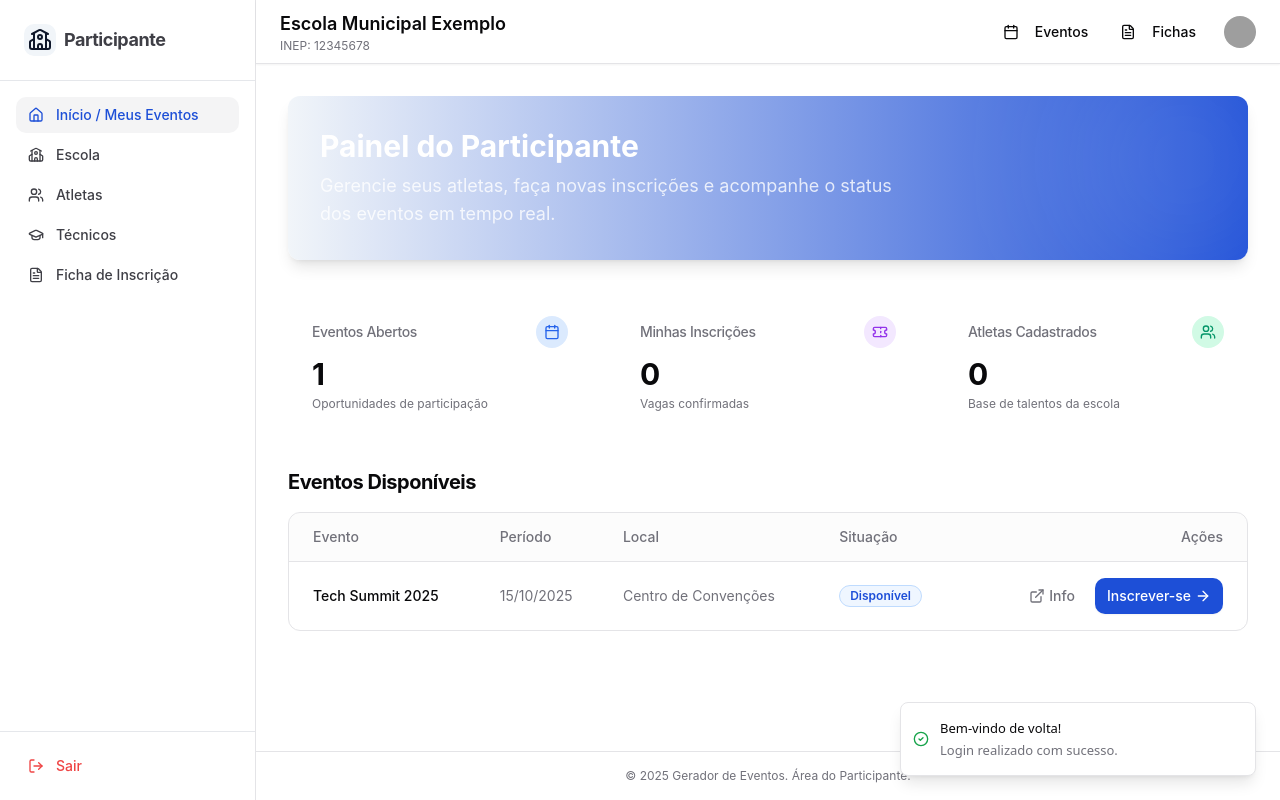
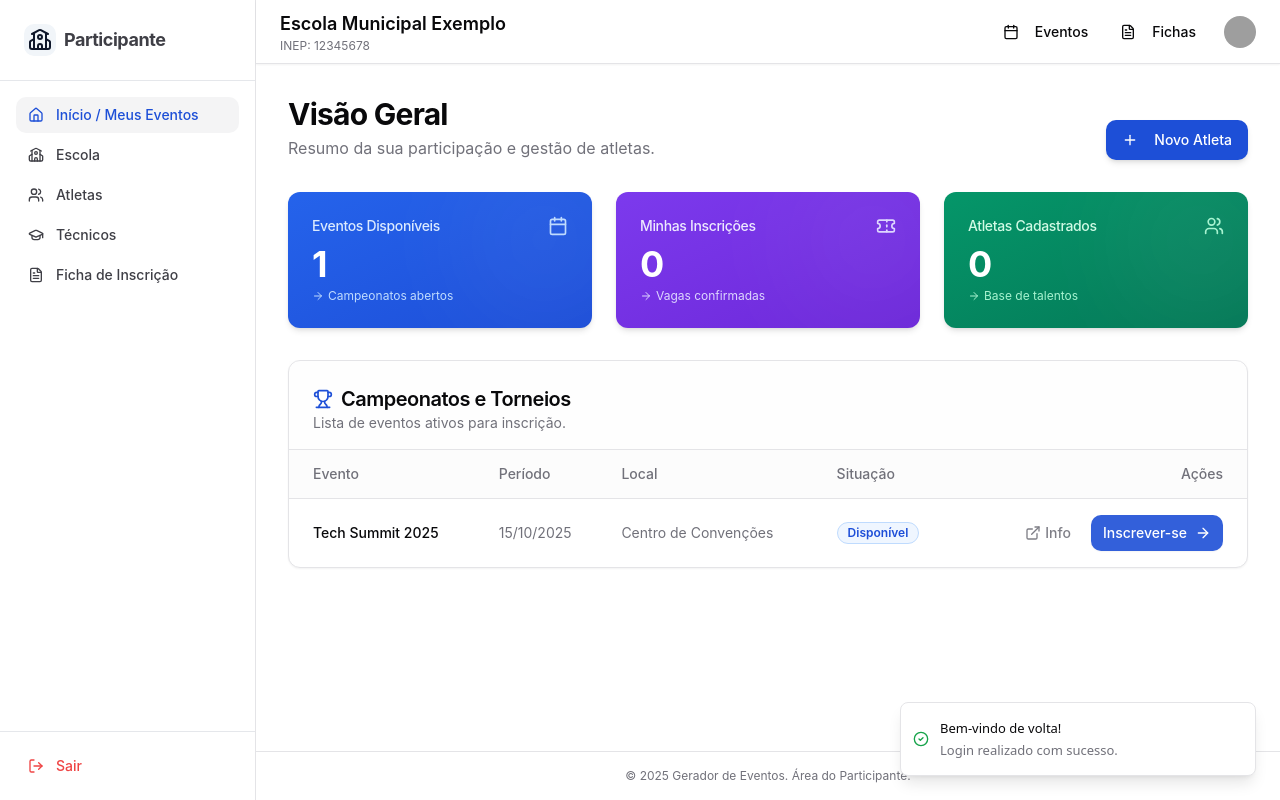
Before and after one commit to AtilaMedeiros/gerador-de-eventos_ultimo, a React (Vite) app: page /area-do-participante/inicio in a window 1280 px wide. Both pictures are taken after typing "name@example.com", "Sample123" into the empty fields and a click on the button "Entrar no Sistema". Built offline with nearby package versions, Linux system fonts and the light colour scheme; grey boxes are pictures that could not be loaded.

Commit message:
feat: redesenha a UI da página inicial do participante, adicionando novos cartões de métricas e contagem regressiva para eventos.

```diff
--- a/src/pages/participant/ParticipantHome.tsx
+++ b/src/pages/participant/ParticipantHome.tsx
@@ -1,5 +1,28 @@
-import { Card, CardContent, CardHeader, CardTitle } from '@/components/ui/card'
+import { useMemo } from 'react'
+import { useNavigate } from 'react-router-dom'
+import {
+  Users,
+  Calendar,
+  Ticket,
+  ArrowRight,
+  ExternalLink,
+  Activity,
+  Trophy,
+  AlertCircle,
+  CalendarDays,
+  Plus,
+} from 'lucide-react'
+import { format, differenceInDays, differenceInHours, isPast } from 'date-fns'
+import { ptBR } from 'date-fns/locale'
+
 import { Button } from '@/components/ui/button'
+import {
+  Card,
+  CardContent,
+  CardHeader,
+  CardTitle,
+  CardDescription,
+} from '@/components/ui/card'
 import {
   Table,
   TableBody,
@@ -9,18 +32,10 @@ import {
   TableRow,
 } from '@/components/ui/table'
 import { Badge } from '@/components/ui/badge'
-import {
-  Calendar,
-  Users,
-  ExternalLink,
-  Ticket,
-  ArrowRight,
-} from 'lucide-react'
-import { useNavigate } from 'react-router-dom'
+import { ScrollArea } from '@/components/ui/scroll-area'
+import { cn } from '@/lib/utils'
 import { useEvent } from '@/contexts/EventContext'
 import { useParticipant } from '@/contexts/ParticipantContext'
-import { format } from 'date-fns'
-import { ptBR } from 'date-fns/locale'
 
 const generateSlug = (text: string) => {
   return text
@@ -36,12 +51,17 @@ export default function ParticipantHome() {
   const { events } = useEvent()
   const { inscriptions, athletes } = useParticipant()
 
-  const activeEvents = events.filter((e) => e.status === 'published')
+  // 1. Filter Active Events
+  const activeEvents = useMemo(() => {
+    return events.filter((e) => e.status === 'published')
+  }, [events])
 
+  // 2. Metrics
   const openEventsCount = activeEvents.length
   const confirmedInscriptionsCount = inscriptions.length
   const totalAthletes = athletes.length
 
+  // 3. Helper for Inscription Status
   const getInscriptionStatus = (eventId: string) => {
     const hasInscriptions = inscriptions.some((i) => i.eventId === eventId)
     return hasInscriptions ? 'Inscrito' : 'Disponível'
@@ -52,172 +72,292 @@ export default function ParticipantHome() {
     window.open(`/evento/${slug}/${event.id}`, '_blank')
   }
 
+  // 4. Find the most urgent deadline (optional logic for countdowns)
+  const nextDeadline = useMemo(() => {
+    const dates = activeEvents
+      .map(e => new Date(e.registrationIndividualEnd))
+      .filter(date => !isPast(date))
+      .sort((a, b) => a.getTime() - b.getTime())
+    return dates[0]
+  }, [activeEvents])
+
   return (
     <div className="space-y-8 animate-fade-in">
-      {/* Welcome Banner */}
-      <div className="bg-gradient-to-r from-secondary to-primary rounded-xl p-8 text-white shadow-lg relative overflow-hidden">
-        <div className="absolute top-0 right-0 w-64 h-64 bg-white/10 rounded-full blur-3xl -mr-16 -mt-16"></div>
-        <div className="relative z-10">
-          <h2 className="text-3xl font-bold mb-2">Painel do Participante</h2>
-          <p className="text-white/80 max-w-xl text-lg">
-            Gerencie seus atletas, faça novas inscrições e acompanhe o status
-            dos eventos em tempo real.
+      {/* Header Section */}
+      <div className="flex flex-col md:flex-row justify-between items-start md:items-end gap-4">
+        <div>
+          <h2 className="text-3xl font-bold tracking-tight text-foreground">
+            Visão Geral
+          </h2>
+          <p className="text-muted-foreground mt-1">
+            Resumo da sua participação e gestão de atletas.
           </p>
+        </div>
+        <div className="flex gap-3">
+          <Button
+            className="bg-primary text-primary-foreground shadow-md hover:shadow-lg transition-all"
+            onClick={() => navigate('/area-do-participante/atletas/novo')}
+          >
+            <Plus className="mr-2 h-4 w-4" /> Novo Atleta
+          </Button>
         </div>
       </div>
 
-      {/* Stats Cards */}
-      <div className="grid gap-6 md:grid-cols-3">
-        <Card className="border-none shadow-card hover:shadow-lg transition-all duration-300">
-          <CardHeader className="flex flex-row items-center justify-between space-y-0 pb-2">
-            <CardTitle className="text-sm font-medium text-muted-foreground">
-              Eventos Abertos
+      {/* Top Metrics Row */}
+      <div className="grid gap-6 md:grid-cols-2 lg:grid-cols-3">
+        {/* Metric 1: Open Events */}
+        <Card className="border-none shadow-md bg-gradient-to-br from-blue-600 to-blue-700 text-white relative overflow-hidden group">
+          <div className="absolute top-0 right-0 -mt-4 -mr-4 w-32 h-32 bg-white/10 rounded-full blur-3xl group-hover:bg-white/20 transition-colors" />
+          <CardHeader className="flex flex-row items-center justify-between space-y-0 pb-2 relative z-10">
+            <CardTitle className="text-sm font-medium text-blue-100">
+              Eventos Disponíveis
             </CardTitle>
-            <div className="h-8 w-8 bg-blue-100 text-blue-600 rounded-full flex items-center justify-center">
-              <Calendar className="h-4 w-4" />
-            </div>
+            <Calendar className="h-5 w-5 text-blue-200" />
           </CardHeader>
-          <CardContent>
-            <div className="text-3xl font-bold text-foreground">
+          <CardContent className="relative z-10">
+            <div className="text-4xl font-bold">
               {openEventsCount}
             </div>
-            <p className="text-xs text-muted-foreground mt-1">
-              Oportunidades de participação
+            <p className="text-xs text-blue-200 mt-1 flex items-center">
+              <ArrowRight className="h-3 w-3 mr-1" /> Campeonatos abertos
             </p>
           </CardContent>
         </Card>
-        <Card className="border-none shadow-card hover:shadow-lg transition-all duration-300">
-          <CardHeader className="flex flex-row items-center justify-between space-y-0 pb-2">
-            <CardTitle className="text-sm font-medium text-muted-foreground">
+
+        {/* Metric 2: Inscriptions */}
+        <Card className="border-none shadow-md bg-gradient-to-br from-violet-600 to-violet-700 text-white relative overflow-hidden group">
+          <div className="absolute top-0 right-0 -mt-4 -mr-4 w-32 h-32 bg-white/10 rounded-full blur-3xl group-hover:bg-white/20 transition-colors" />
+          <CardHeader className="flex flex-row items-center justify-between space-y-0 pb-2 relative z-10">
+            <CardTitle className="text-sm font-medium text-violet-100">
               Minhas Inscrições
             </CardTitle>
-            <div className="h-8 w-8 bg-purple-100 text-purple-600 rounded-full flex items-center justify-center">
-              <Ticket className="h-4 w-4" />
-            </div>
+            <Ticket className="h-5 w-5 text-violet-200" />
           </CardHeader>
-          <CardContent>
-            <div className="text-3xl font-bold text-foreground">
+          <CardContent className="relative z-10">
+            <div className="text-4xl font-bold">
               {confirmedInscriptionsCount}
             </div>
-            <p className="text-xs text-muted-foreground mt-1">
-              Vagas confirmadas
+            <p className="text-xs text-violet-200 mt-1 flex items-center">
+              <ArrowRight className="h-3 w-3 mr-1" /> Vagas confirmadas
             </p>
           </CardContent>
         </Card>
-        <Card className="border-none shadow-card hover:shadow-lg transition-all duration-300">
-          <CardHeader className="flex flex-row items-center justify-between space-y-0 pb-2">
-            <CardTitle className="text-sm font-medium text-muted-foreground">
+
+        {/* Metric 3: Athletes */}
+        <Card className="border-none shadow-md bg-gradient-to-br from-emerald-600 to-emerald-700 text-white relative overflow-hidden group">
+          <div className="absolute top-0 right-0 -mt-4 -mr-4 w-32 h-32 bg-white/10 rounded-full blur-3xl group-hover:bg-white/20 transition-colors" />
+          <CardHeader className="flex flex-row items-center justify-between space-y-0 pb-2 relative z-10">
+            <CardTitle className="text-sm font-medium text-emerald-100">
               Atletas Cadastrados
             </CardTitle>
-            <div className="h-8 w-8 bg-emerald-100 text-emerald-600 rounded-full flex items-center justify-center">
-              <Users className="h-4 w-4" />
-            </div>
+            <Users className="h-5 w-5 text-emerald-200" />
           </CardHeader>
-          <CardContent>
-            <div className="text-3xl font-bold text-foreground">
+          <CardContent className="relative z-10">
+            <div className="text-4xl font-bold">
               {totalAthletes}
             </div>
-            <p className="text-xs text-muted-foreground mt-1">
-              Base de talentos da escola
+            <p className="text-xs text-emerald-200 mt-1 flex items-center">
+              <ArrowRight className="h-3 w-3 mr-1" /> Base de talentos
             </p>
           </CardContent>
         </Card>
       </div>
 
-      {/* Events List */}
-      <div className="space-y-4">
+      {/* Countdowns Row (Optional - If there is a deadline) */}
+      {nextDeadline && (
+        <div className="grid gap-6 md:grid-cols-1">
+          <CountdownCard
+            title="Próximo Encerramento de Inscrições"
+            date={nextDeadline}
+            icon={CalendarDays}
+            colorClass="bg-amber-50 dark:bg-amber-900/20 border-amber-100 dark:border-amber-800"
+            iconClass="text-amber-600 dark:text-amber-400"
+          />
+        </div>
+      )}
+
+
+      {/* Main Content: Events Table */}
+      <Card className="border shadow-sm">
+        <CardHeader className="border-b bg-muted/10 pb-4">
           <div className="flex items-center justify-between">
-          <h3 className="text-xl font-bold tracking-tight">
-            Eventos Disponíveis
-          </h3>
+            <div>
+              <CardTitle className="text-xl flex items-center gap-2">
+                <Trophy className="h-5 w-5 text-primary" />
+                Campeonatos e Torneios
+              </CardTitle>
+              <CardDescription>
+                Lista de eventos ativos para inscrição.
+              </CardDescription>
             </div>
-        <Card className="border shadow-card overflow-hidden">
+            {activeEvents.length > 3 && (
+              <Button variant="ghost" size="sm" className="text-xs">
+                Ver todos
+              </Button>
+            )}
+          </div>
+        </CardHeader>
         <CardContent className="p-0">
+          {activeEvents.length === 0 ? (
+            <EmptyState text="Nenhum evento com inscrições abertas no momento." />
+          ) : (
             <Table>
               <TableHeader className="bg-muted/30">
                 <TableRow>
                   <TableHead className="pl-6">Evento</TableHead>
-                  <TableHead>Período</TableHead>
-                  <TableHead>Local</TableHead>
+                  <TableHead className="hidden md:table-cell">Período</TableHead>
+                  <TableHead className="hidden md:table-cell">Local</TableHead>
                   <TableHead>Situação</TableHead>
                   <TableHead className="text-right pr-6">Ações</TableHead>
                 </TableRow>
               </TableHeader>
               <TableBody>
-                {activeEvents.length === 0 ? (
-                  <TableRow>
-                    <TableCell
-                      colSpan={5}
-                      className="h-32 text-center text-muted-foreground"
-                    >
-                      Nenhum evento com inscrições abertas no momento.
-                    </TableCell>
-                  </TableRow>
-                ) : (
-                  activeEvents.map((event) => {
+                {activeEvents.map((event) => {
                   const status = getInscriptionStatus(event.id)
                   return (
-                      <TableRow key={event.id} className="hover:bg-muted/10">
+                    <TableRow key={event.id} className="hover:bg-muted/5 transition-colors group">
                       <TableCell className="pl-6 font-medium text-foreground">
-                          {event.name}
+                        <span className="block">{event.name}</span>
+                        <span className="md:hidden text-xs text-muted-foreground">
+                          {format(event.startDate, 'dd/MM', { locale: ptBR })} • {event.location}
+                        </span>
                       </TableCell>
-                        <TableCell className="text-muted-foreground">
-                          {format(event.startDate, 'dd/MM/yyyy', {
-                            locale: ptBR,
-                          })}
+                      <TableCell className="hidden md:table-cell text-muted-foreground">
+                        {format(event.startDate, 'dd/MM/yyyy', { locale: ptBR })}
                       </TableCell>
-                        <TableCell className="text-muted-foreground">
+                      <TableCell className="hidden md:table-cell text-muted-foreground">
                         {event.location}
                       </TableCell>
                       <TableCell>
                         <Badge
-                            variant={
-                              status === 'Inscrito' ? 'secondary' : 'outline'
-                            }
-                            className={
+                          variant={status === 'Inscrito' ? 'secondary' : 'outline'}
+                          className={cn(
+                            "transition-colors",
                             status === 'Inscrito'
-                                ? 'bg-emerald-100 text-emerald-700 hover:bg-emerald-200'
-                                : 'bg-blue-50 text-blue-700 border-blue-200'
-                            }
+                              ? 'bg-emerald-100 text-emerald-700 hover:bg-emerald-200 border-emerald-200'
+                              : 'bg-blue-50 text-blue-700 border-blue-200 hover:bg-blue-100'
+                          )}
                         >
                           {status}
                         </Badge>
                       </TableCell>
                       <TableCell className="text-right pr-6">
-                          <div className="flex justify-end gap-2">
+                        <div className="flex justify-end gap-2 opacity-90 group-hover:opacity-100 transition-opacity">
                           <Button
                             variant="ghost"
                             size="sm"
-                              className="gap-1 text-muted-foreground"
+                            className="h-8 w-8 p-0 md:w-auto md:h-9 md:px-3 gap-1 text-muted-foreground"
                             onClick={() => handleOpenPublicPage(event)}
+                            title="Ver Informações"
                           >
-                              <ExternalLink className="h-3 w-3" /> Info
+                            <ExternalLink className="h-4 w-4" /> <span className="hidden md:inline">Info</span>
                           </Button>
                           <Button
                             size="sm"
-                              className="gap-1 shadow-sm"
-                              onClick={() =>
-                                navigate(
-                                  `/area-do-participante/atletas?eventId=${event.id}`,
-                                )
-                              }
+                            className={cn(
+                              "h-8 md:h-9 gap-1 shadow-sm transition-all",
+                              status === 'Inscrito' ? "bg-white border hover:bg-muted text-foreground" : "bg-primary text-white hover:bg-primary/90"
+                            )}
+                            variant={status === 'Inscrito' ? 'outline' : 'default'}
+                            onClick={() => navigate(`/area-do-participante/atletas?eventId=${event.id}`)}
                           >
-                              {status === 'Inscrito'
-                                ? 'Gerenciar'
-                                : 'Inscrever-se'}
-                              <ArrowRight className="h-3 w-3" />
+                            {status === 'Inscrito' ? 'Gerenciar' : 'Inscrever-se'}
+                            <ArrowRight className="h-3 w-3 ml-1" />
                           </Button>
                         </div>
                       </TableCell>
                     </TableRow>
                   )
-                  })
-                )}
+                })}
               </TableBody>
             </Table>
+          )}
         </CardContent>
       </Card>
     </div>
+  )
+}
+
+// --- Sub-components ---
+
+function CountdownCard({
+  title,
+  date,
+  icon: Icon,
+  colorClass,
+  iconClass,
+}: {
+  title: string
+  date?: Date
+  icon: any
+  colorClass: string
+  iconClass: string
+}) {
+  if (!date) return null
+
+  const isFinished = isPast(date)
+  const daysLeft = differenceInDays(date, new Date())
+  const hoursLeft = differenceInHours(date, new Date()) % 24
+
+  return (
+    <Card className={cn('border shadow-sm overflow-hidden', colorClass)}>
+      <CardContent className="p-5 flex items-center justify-between">
+        <div className="flex items-center gap-4">
+          <div
+            className={cn(
+              'h-10 w-10 rounded-lg flex items-center justify-center bg-white dark:bg-background shadow-sm',
+              iconClass,
+            )}
+          >
+            <Icon className="h-5 w-5" />
+          </div>
+          <div>
+            <p className="text-xs font-bold uppercase tracking-wider text-muted-foreground mb-1">
+              {title}
+            </p>
+            <div className="flex items-baseline gap-1">
+              {isFinished ? (
+                <span className="text-2xl font-bold text-muted-foreground">
+                  Encerrado
+                </span>
+              ) : (
+                <>
+                  <span className="text-3xl font-bold tracking-tight">
+                    {daysLeft}
+                  </span>
+                  <span className="text-sm font-medium text-muted-foreground">
+                    dias
+                  </span>
+                  {daysLeft < 3 && (
+                    <>
+                      <span className="ml-2 text-lg font-bold">{hoursLeft}</span>
+                      <span className="text-xs font-medium text-muted-foreground">
+                        h
+                      </span>
+                    </>
+                  )}
+                </>
+              )}
+            </div>
+          </div>
+        </div>
+      </CardContent>
+      {!isFinished && daysLeft < 5 && (
+        <div className="h-1 w-full bg-primary/20">
+          <div className="h-full bg-primary w-[80%] animate-pulse" />
+        </div>
+      )}
+    </Card>
+  )
+}
+
+function EmptyState({ text }: { text: string }) {
+  return (
+    <div className="flex flex-col items-center justify-center py-12 text-center">
+      <div className="p-4 rounded-full bg-muted/30 mb-3">
+        <AlertCircle className="h-8 w-8 text-muted-foreground/50" />
+      </div>
+      <p className="text-sm text-muted-foreground max-w-sm">{text}</p>
     </div>
   )
 }
```
Lines whose indentation alone changed are shown as unchanged.
